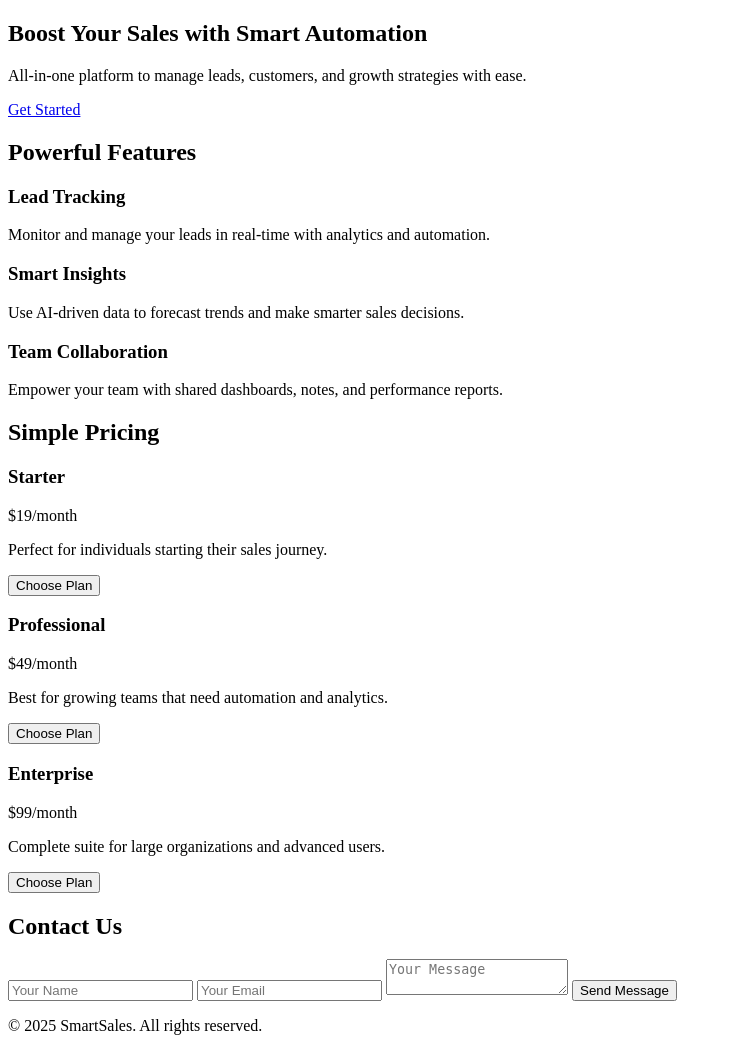
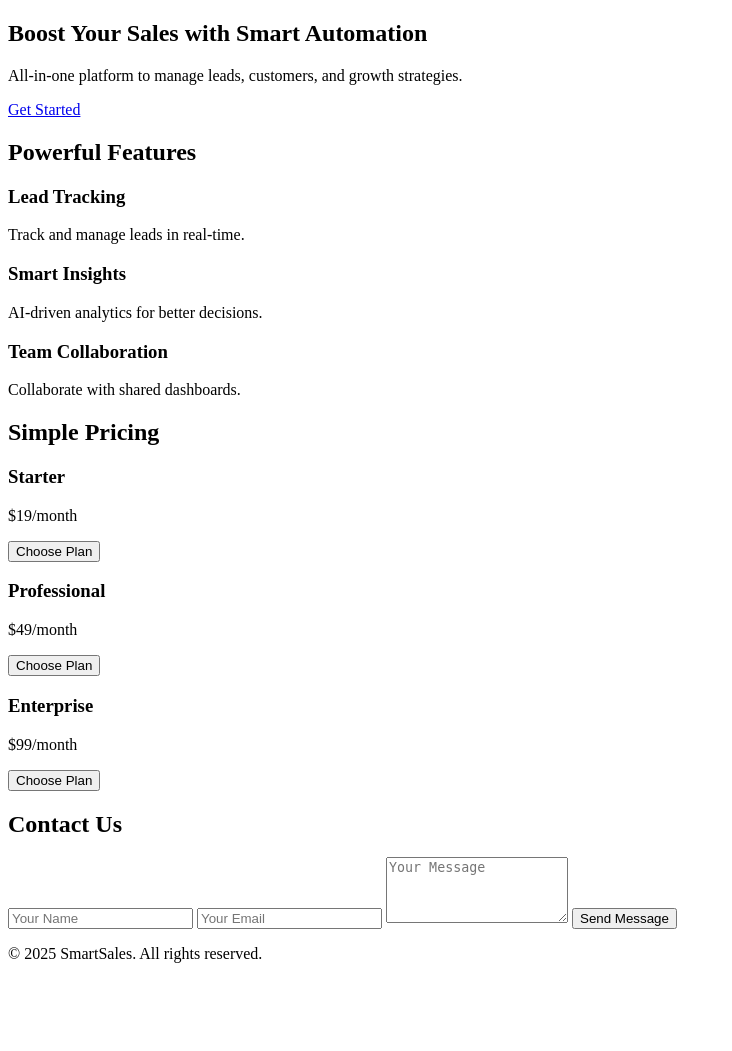
Before and after one commit to JagadeeshKing908/sales_website, a web app: page / in a window 1280 px wide. Shown: the part 44-1095 px from the top of the page, without its empty margins (0-732 px from the left). After the commit the page ends 1007 px from the top, so only its background shows below. Run offline with its HTML, style and script files only (its server is not run), Linux system fonts and the light colour scheme; data that the repository does not hold is empty.

Commit message:
Update index.html

```diff
--- a/src/main/webapp/index.html
+++ b/src/main/webapp/index.html
@@ -2,66 +2,64 @@
 <html lang="en">
 <head>
   <meta charset="UTF-8" />
-  <meta name="viewport" content="width=device-width, initial-scale=1.0" />
-  <title>SmartSales - Grow Your Business</title>
-  <link rel="stylesheet" href="style.css" />
+  <meta name="viewport" content="width=device-width, initial-scale=1.0"/>
+  <title>SmartSales</title>
+  <link rel="stylesheet" href="style.css"/>
 </head>
 <body>
+
 <header>
   <div class="logo">SmartSales</div>
   <nav>
     <a href="#features">Features</a>
     <a href="#pricing">Pricing</a>
     <a href="#contact">Contact</a>
-      <a href="#login" class="btn">Login</a>
+    <a href="#" class="btn">Login</a>
   </nav>
 </header>
 
 <section class="hero">
-    <div class="hero-content">
   <h1>Boost Your Sales with Smart Automation</h1>
-      <p>All-in-one platform to manage leads, customers, and growth strategies with ease.</p>
+  <p>All-in-one platform to manage leads, customers, and growth strategies.</p>
   <a href="#pricing" class="cta-btn">Get Started</a>
-    </div>
 </section>
 
-  <section id="features" class="features">
+<section id="features">
   <h2>Powerful Features</h2>
   <div class="feature-grid">
     <div class="feature">
       <h3>Lead Tracking</h3>
-        <p>Monitor and manage your leads in real-time with analytics and automation.</p>
+      <p>Track and manage leads in real-time.</p>
     </div>
     <div class="feature">
       <h3>Smart Insights</h3>
-        <p>Use AI-driven data to forecast trends and make smarter sales decisions.</p>
+      <p>AI-driven analytics for better decisions.</p>
     </div>
     <div class="feature">
       <h3>Team Collaboration</h3>
-        <p>Empower your team with shared dashboards, notes, and performance reports.</p>
+      <p>Collaborate with shared dashboards.</p>
     </div>
   </div>
 </section>
 
-  <section id="pricing" class="pricing">
+<section id="pricing">
   <h2>Simple Pricing</h2>
   <div class="price-cards">
     <div class="card">
       <h3>Starter</h3>
       <p class="price">$19/month</p>
-        <p>Perfect for individuals starting their sales journey.</p>
       <button>Choose Plan</button>
     </div>
+
     <div class="card highlight">
       <h3>Professional</h3>
       <p class="price">$49/month</p>
-        <p>Best for growing teams that need automation and analytics.</p>
       <button>Choose Plan</button>
     </div>
+
     <div class="card">
       <h3>Enterprise</h3>
       <p class="price">$99/month</p>
-        <p>Complete suite for large organizations and advanced users.</p>
       <button>Choose Plan</button>
     </div>
   </div>
@@ -72,7 +70,7 @@
   <form id="contactForm">
     <input type="text" placeholder="Your Name" required />
     <input type="email" placeholder="Your Email" required />
-      <textarea placeholder="Your Message" required></textarea>
+    <textarea placeholder="Your Message" rows="4" required></textarea>
     <button type="submit">Send Message</button>
   </form>
   <p id="form-message"></p>
```
Lines whose indentation alone changed are shown as unchanged.
